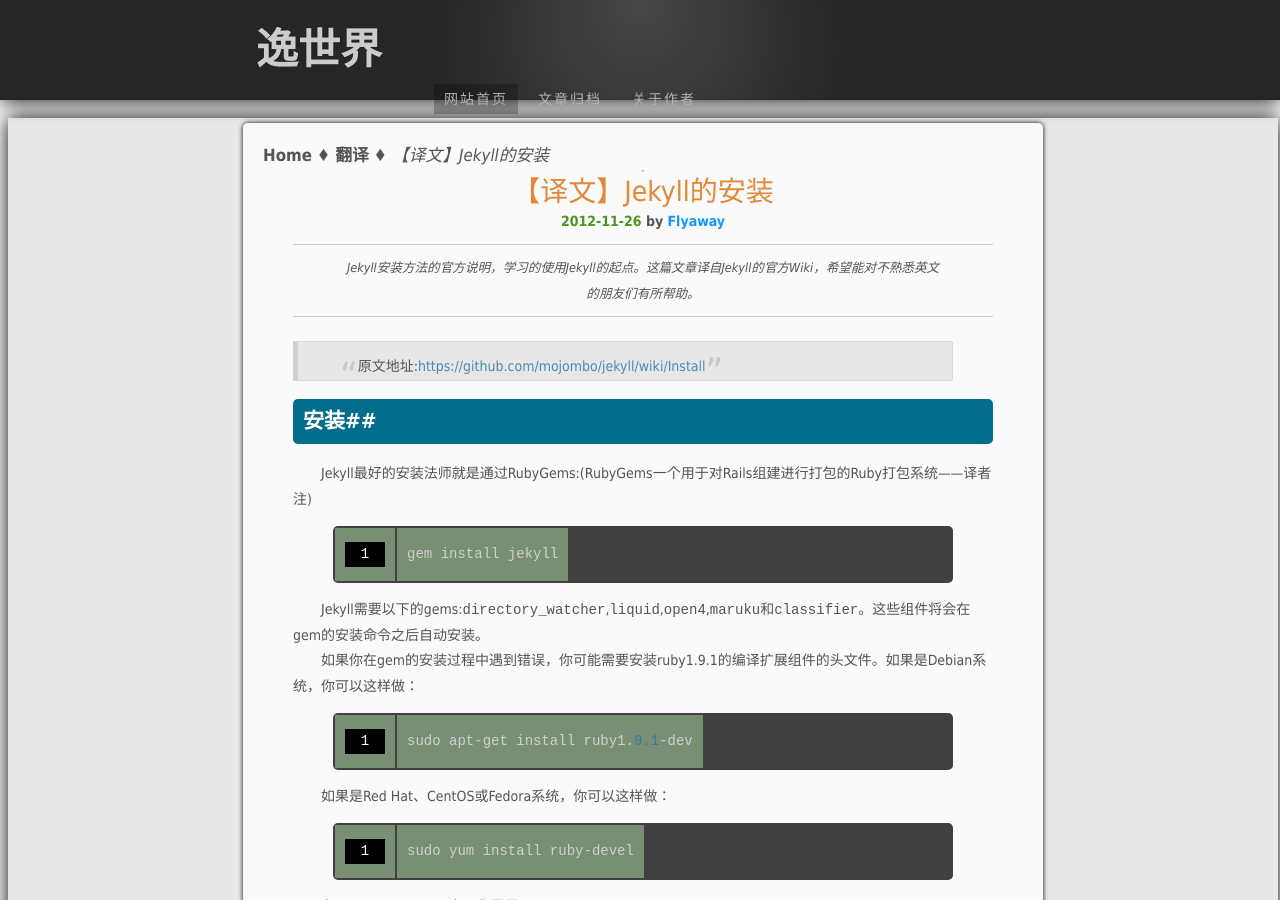
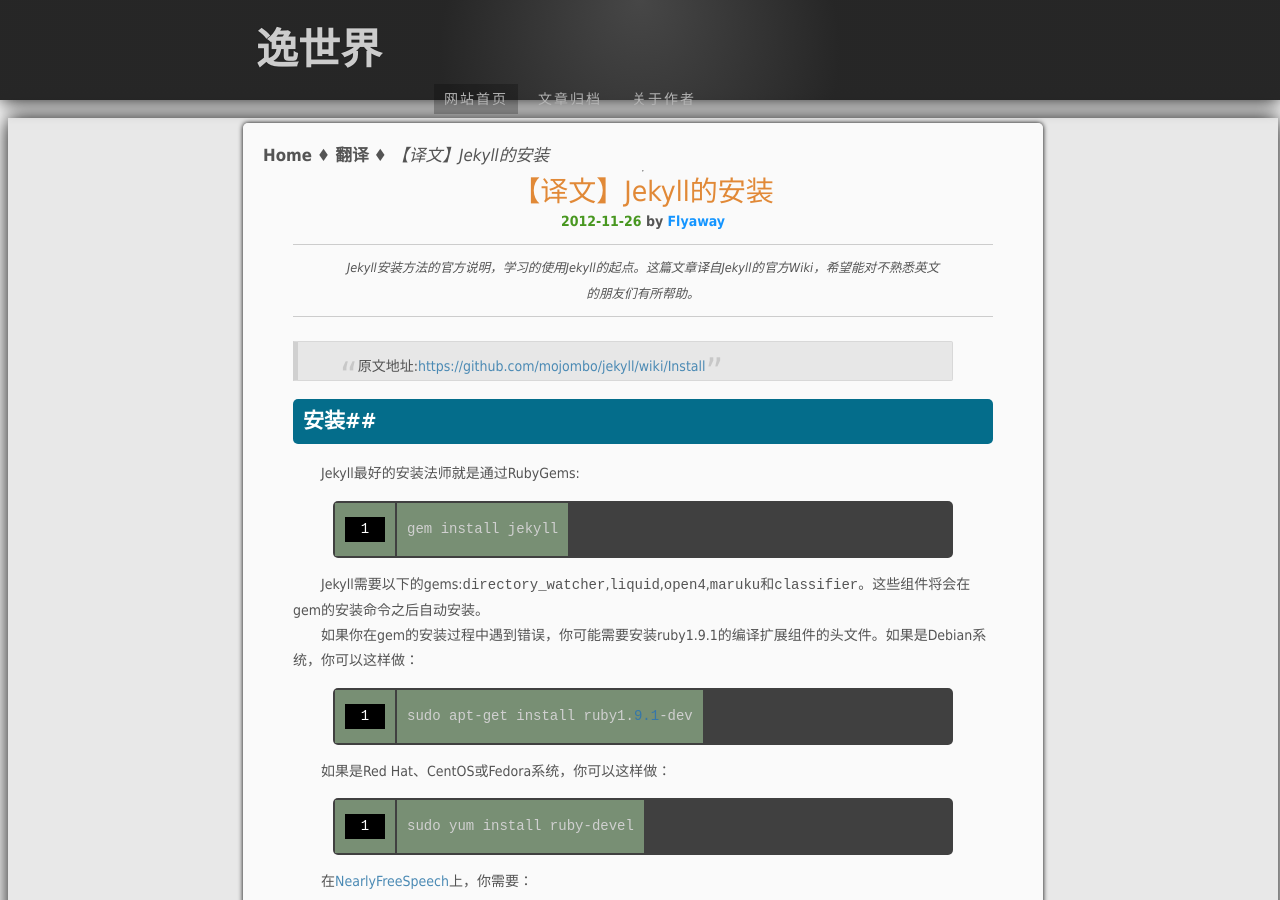
Before and after one commit to flyaway1217/flyaway1217.github.com, a Jekyll site: the page built from _posts/2012-11-26-Jekyll-Wiki-Install.markdown, in a window 1280 px wide and 900 px high. Built offline with Jekyll 4.4.1, drawn with Linux system fonts in a browser that asks for light colours.

Commit message:
Update a post

```diff
--- a/_posts/2012-11-26-Jekyll-Wiki-Install.markdown
+++ b/_posts/2012-11-26-Jekyll-Wiki-Install.markdown
@@ -10,7 +10,7 @@
 
 ##安装##
 
-Jekyll最好的安装法师就是通过RubyGems:(RubyGems一个用于对Rails组建进行打包的Ruby打包系统——译者注)
+Jekyll最好的安装法师就是通过RubyGems:
 
 {% highlight ruby linenos %}
 gem install jekyll
```
